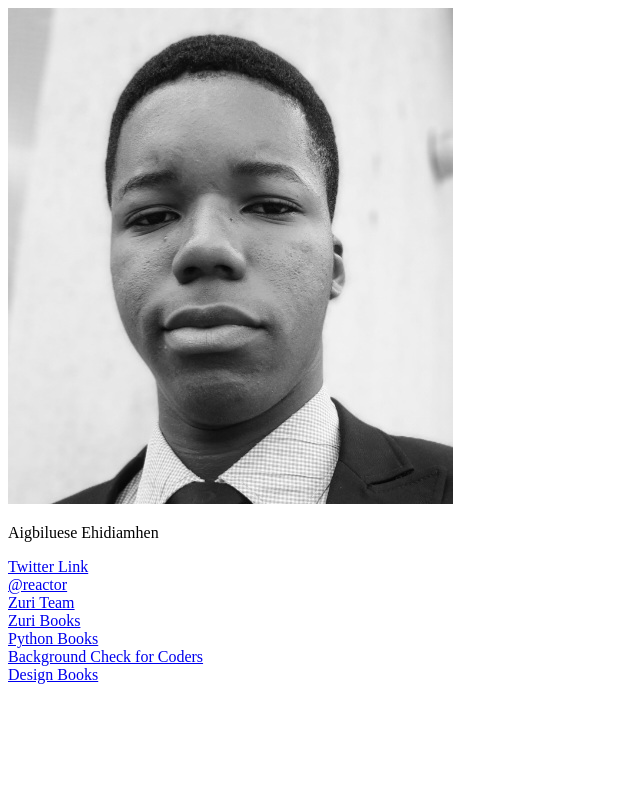
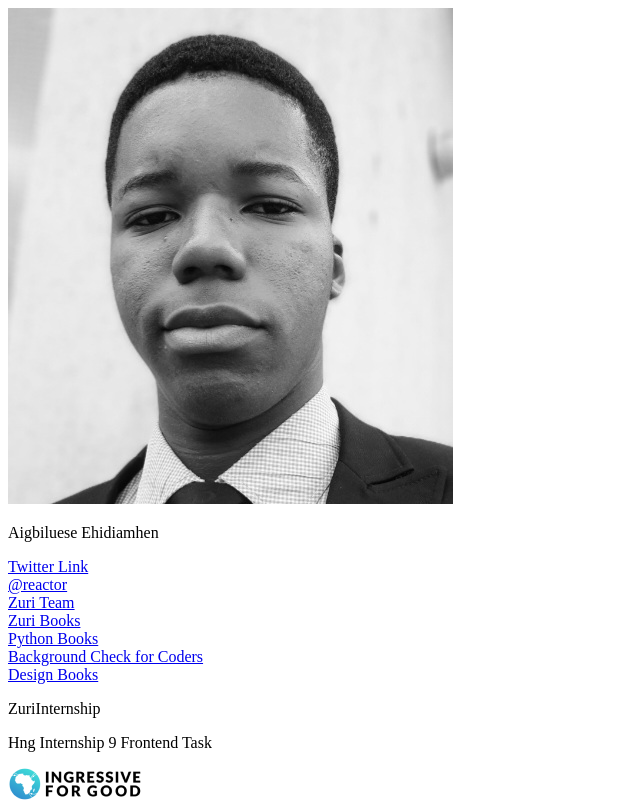
Before and after one commit to Ehidiamhen/linktree-contact, a React (Create React App) app: page / in a window 1280 px wide. Shown: the whole page, without its empty margins (0-640 px from the left). Built offline with nearby package versions, Linux system fonts and the light colour scheme.

Commit message:
Completed #footer section in App.js and Footer.js

```diff
--- a/src/App.js
+++ b/src/App.js
@@ -1,6 +1,7 @@
 import React from "react";
 import LinkButton from "./components/LinkButton";
 import ProfilePic from "./components/ProfilePic";
+import {ZURI, HNG, I4G} from "./components/Footer"
 function App() {
   return (
     <div>
@@ -50,7 +51,9 @@ function App() {
         </div>
       </div>
       <div id='footer'>
-
+        <ZURI />
+        <HNG />
+        <I4G />
       </div>
     </div>
   );
--- /dev/null
+++ b/src/components/Footer.js
@@ -0,0 +1,28 @@
+import React from 'react'
+import Ingressive from '../Ingressive.png'
+
+const ZURI = () => {
+    return (
+        <div>
+          <p>Zuri<span></span>Internship</p>
+        </div>
+    )
+}
+
+const HNG = () => {
+    return (
+        <div>
+          <p>Hng Internship 9 Frontend Task</p>
+        </div>
+    )
+}
+
+const I4G = () => {
+    return (
+        <div>
+          <img src={Ingressive} />
+        </div>
+    )
+}
+
+export {ZURI, HNG, I4G}
```
Also changed, not shown: src/Ingressive.png (added).
